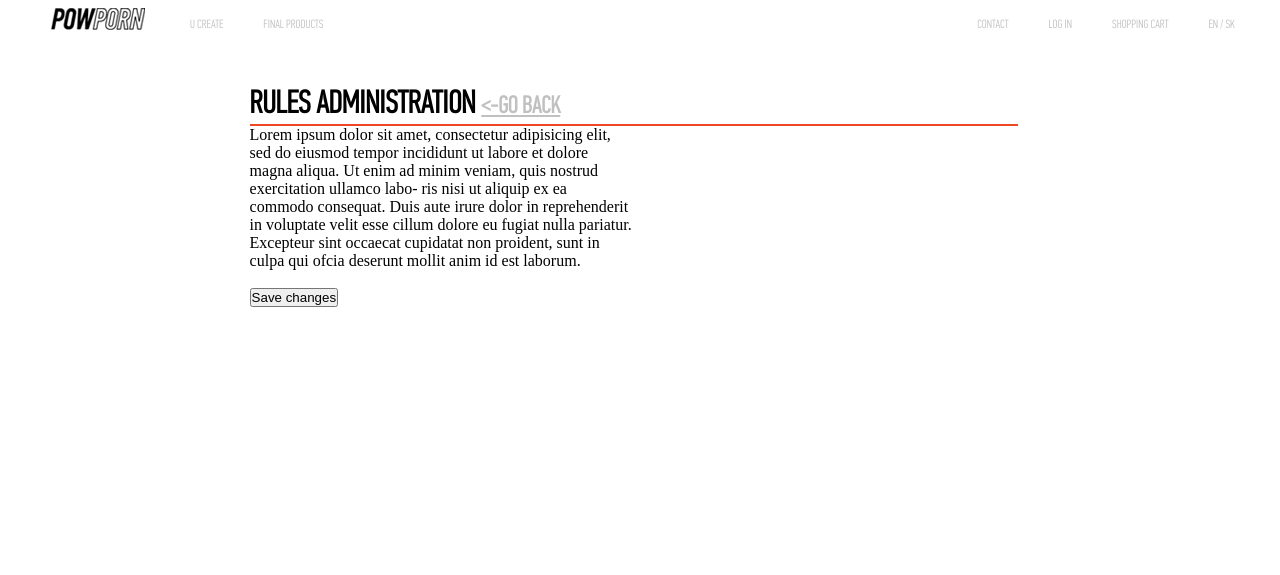
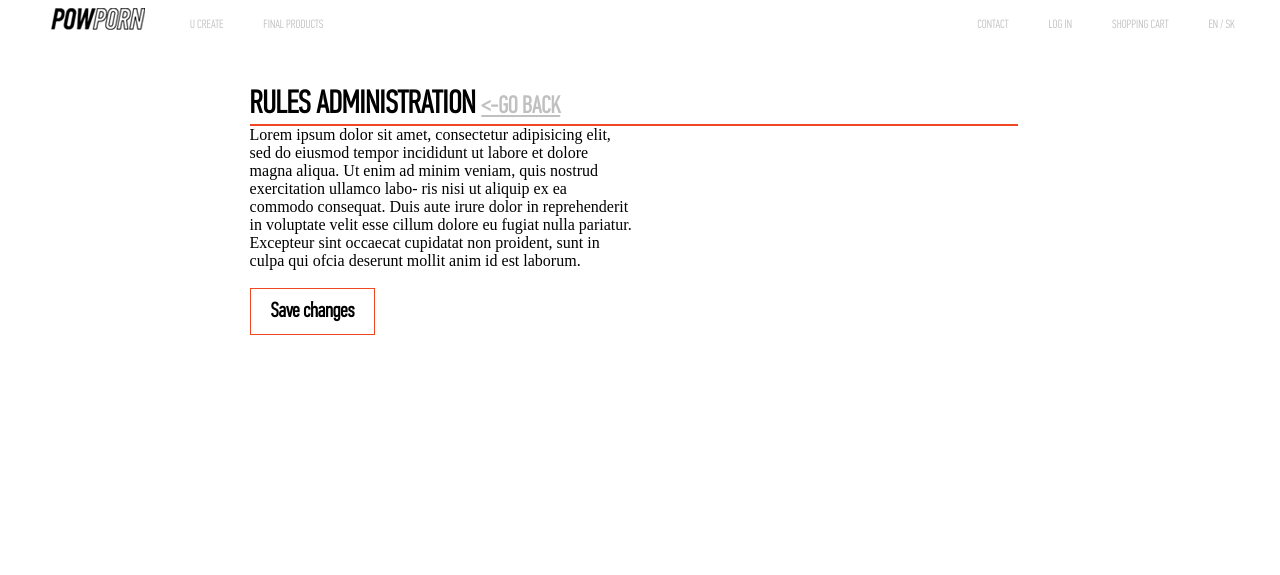
Before and after one commit to puwelous/Powporn_CI, a CodeIgniter app: page /index.php/c_admin/rules in a window 1280 px wide. Shown: the top 575 px of the page. Run offline with CodeIgniter, Linux system fonts and the light colour scheme; some libraries are stand-ins or nearby versions.

Commit message:
Save button for admin interface for rules styled.

```diff
--- a/CI_PP/application/views/admin/v_admin_rules.php
+++ b/CI_PP/application/views/admin/v_admin_rules.php
@@ -12,9 +12,11 @@
             </div>
             <div class="half_container">
                 <section id="editable" contenteditable="true"><?php echo $company_rules ?></section>
+
+
                 <br />
                 <div>
-                    <input type="button" id="save" onclick="saveChanges()" value="Save changes" />
+                    <input type="button" id="save" onclick="saveChanges()" class="pp_button_active" value="Save changes" />
                 </div>
                 <script>
                     var editable = document.getElementById('editable');
@@ -41,7 +43,7 @@
                                 if( success == -1){
                                     alert('Cannot find company in DB.');
                                 } else if( success == 0){
-                                    alert('Saving new rules unsuccesful!');
+                                    alert('Rules to be changed are the same as current rules.');
                                 }else if (success == 1){
                                     alert('New rules saved succesfully!');
                                     window.location.href = "<?php echo site_url('c_admin/rules'); ?>";
```
